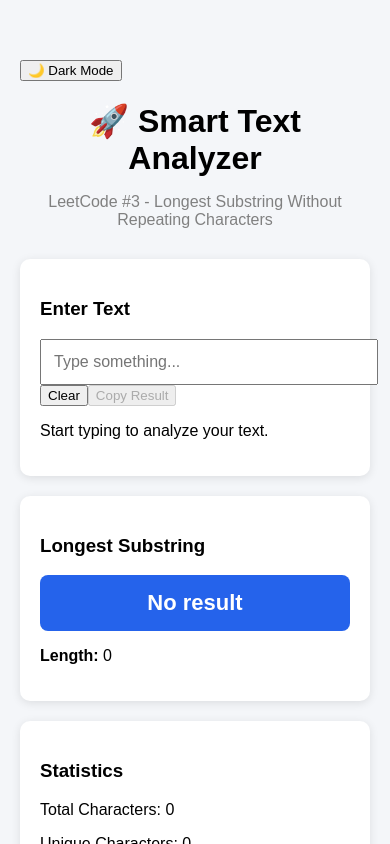
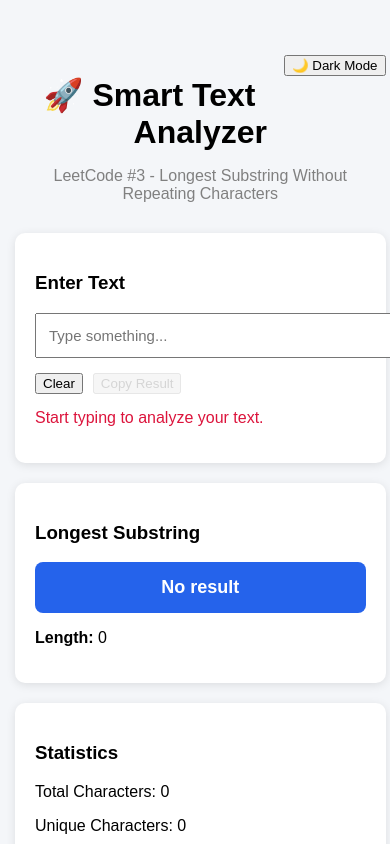
Before and after one commit to VanshTuteja15/Substring_Analyzer, a React (Create React App) app: page / in a window 390 px wide. Shown: the top 844 px of the page. Built offline with nearby package versions, Linux system fonts and the light colour scheme.

Commit message:
Add dashboard utilities and responsive enhancements

```diff
--- a/src/index.css
+++ b/src/index.css
@@ -59,3 +59,58 @@ h1 {
   border-radius: 20px;
   font-weight: bold;
 }
+
+
+.dark {
+  background: #1f2937;
+  color: white;
+}
+
+.dark .card {
+  background: #374151;
+}
+
+.theme-btn {
+  float: right;
+  margin-bottom: 20px;
+}
+
+.button-group {
+  margin-top: 15px;
+  display: flex;
+  gap: 10px;
+}
+
+.warning {
+  color: crimson;
+  margin-top: 15px;
+}
+
+button:disabled {
+  opacity: .5;
+  cursor: not-allowed;
+}
+
+@media (max-width:700px){
+
+.container{
+
+width:95%;
+
+padding:15px;
+
+}
+
+.text-input{
+
+font-size:15px;
+
+}
+
+.highlight-box{
+
+font-size:18px;
+
+}
+
+}
```
